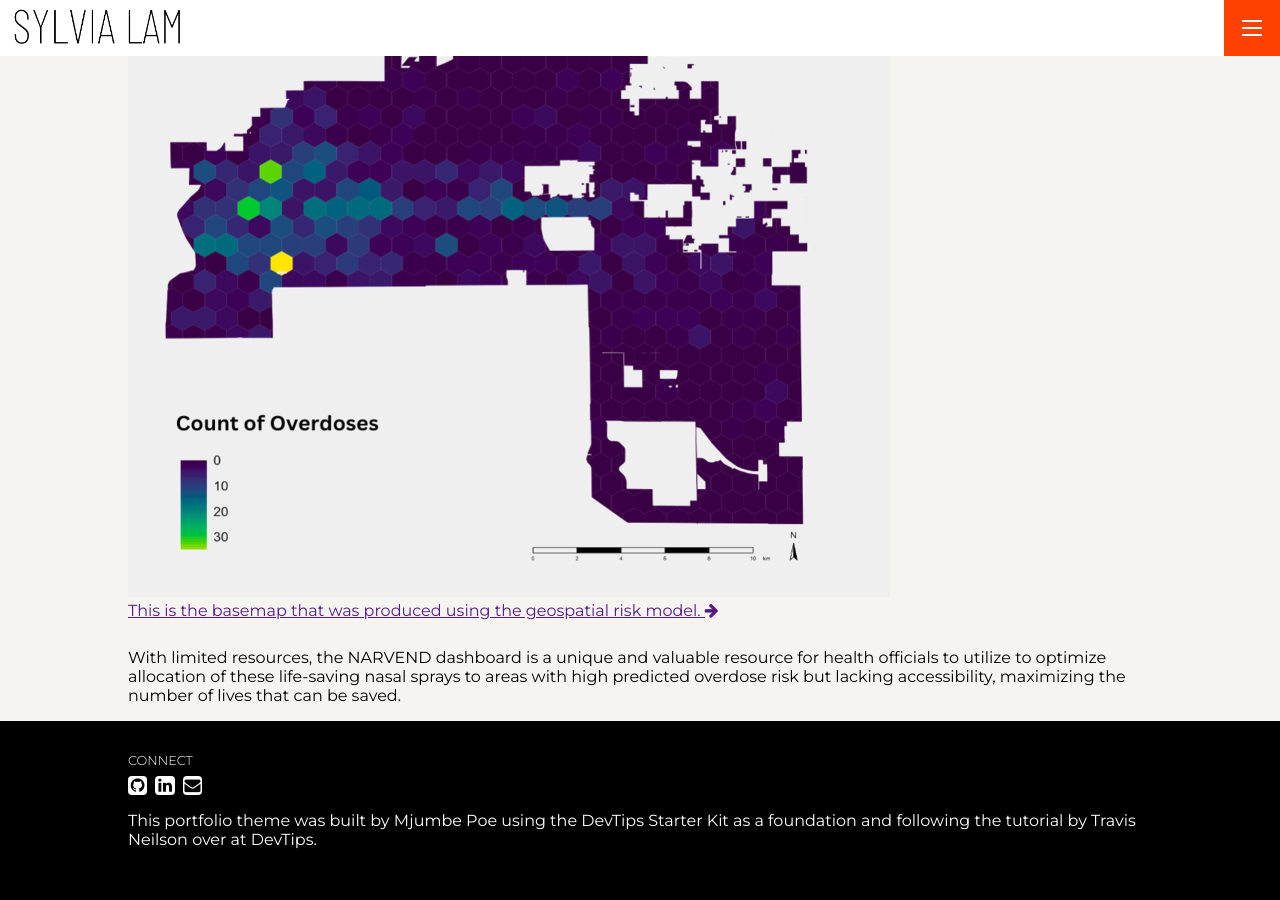
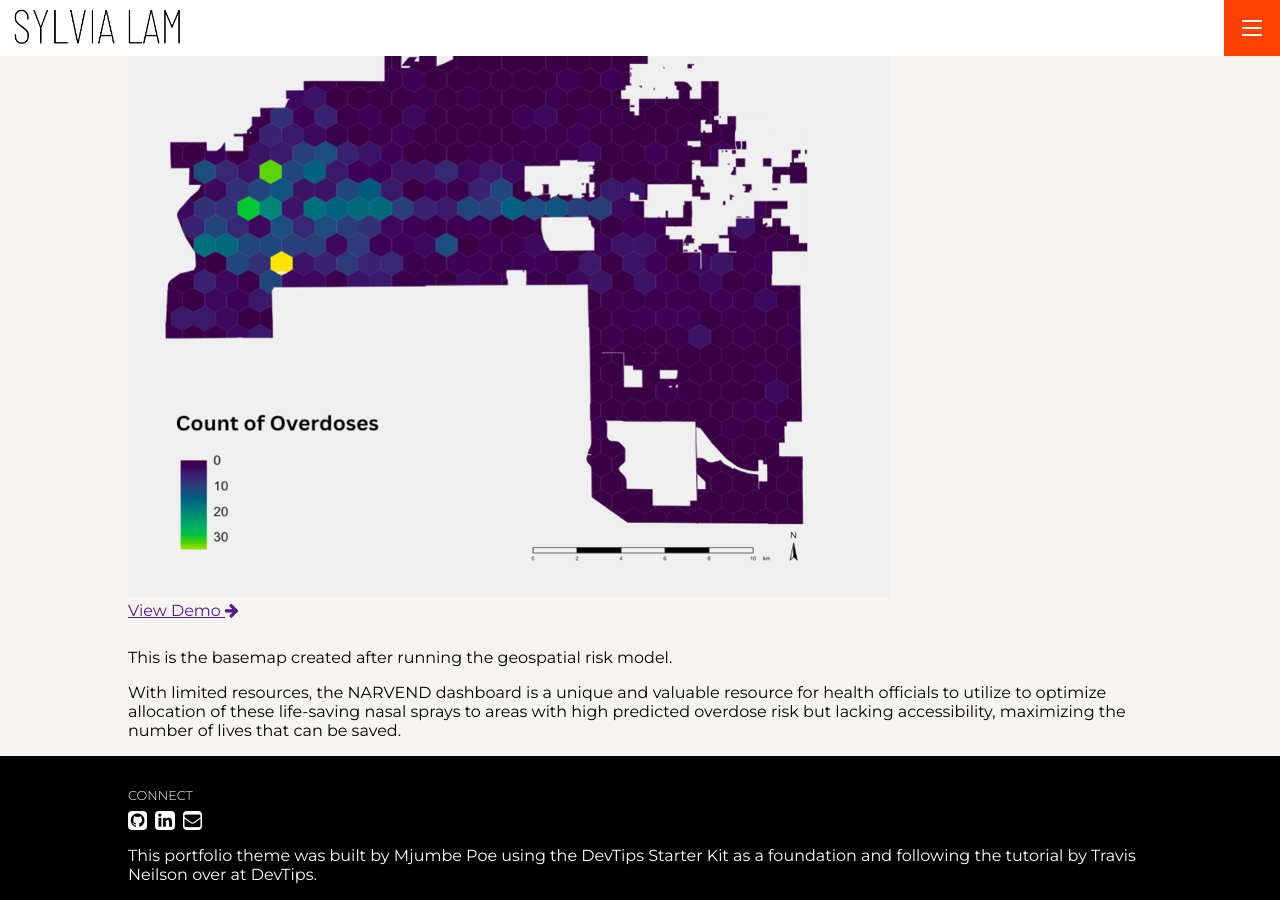
Before and after one commit to laivlys/portfolio, a Jekyll site: the page built from _projects/proj-1.md, in a window 1280 px wide and 900 px high, scrolled down 1266 px. Built offline with Jekyll 4.4.1, drawn with Linux system fonts in a browser that asks for light colours; before the commit the page ends 2131 px from its top, so only the background shows below that.

Commit message:
Update proj-1.md

```diff
--- a/_projects/proj-1.md
+++ b/_projects/proj-1.md
@@ -14,6 +14,7 @@ Our video presentation of NARVEND dashboard pitch can be found here:
 
 By using data on the reported heroin overdose cases in  past years, a geospatial risk model was trained to identify areas of high risk. In particular, the reported heroin overdose cases of 2020 were used to train the model as they coincided with the covid-19 pandemic, which was a period where drug abusers were especially vulnerabile to overdose due to the social isolation and increased financial stress. We also identified key risk factors that we used to predict for heroin overdose cases such as crime counts, demographic data, and distance to spatial clusters.
 
-{% include image.html url="" image="projects/proj-1/Model.png" action="This is the basemap that was produced using the geospatial risk model." %}
+{% include image.html url="" image="projects/proj-1/Model.png" %}
+This is the basemap created after running the geospatial risk model.
 
 With limited resources, the NARVEND dashboard is a unique and valuable resource for health officials to utilize to optimize allocation of these life-saving nasal sprays to areas with high predicted overdose risk but lacking accessibility, maximizing the number of lives that can be saved.
```
